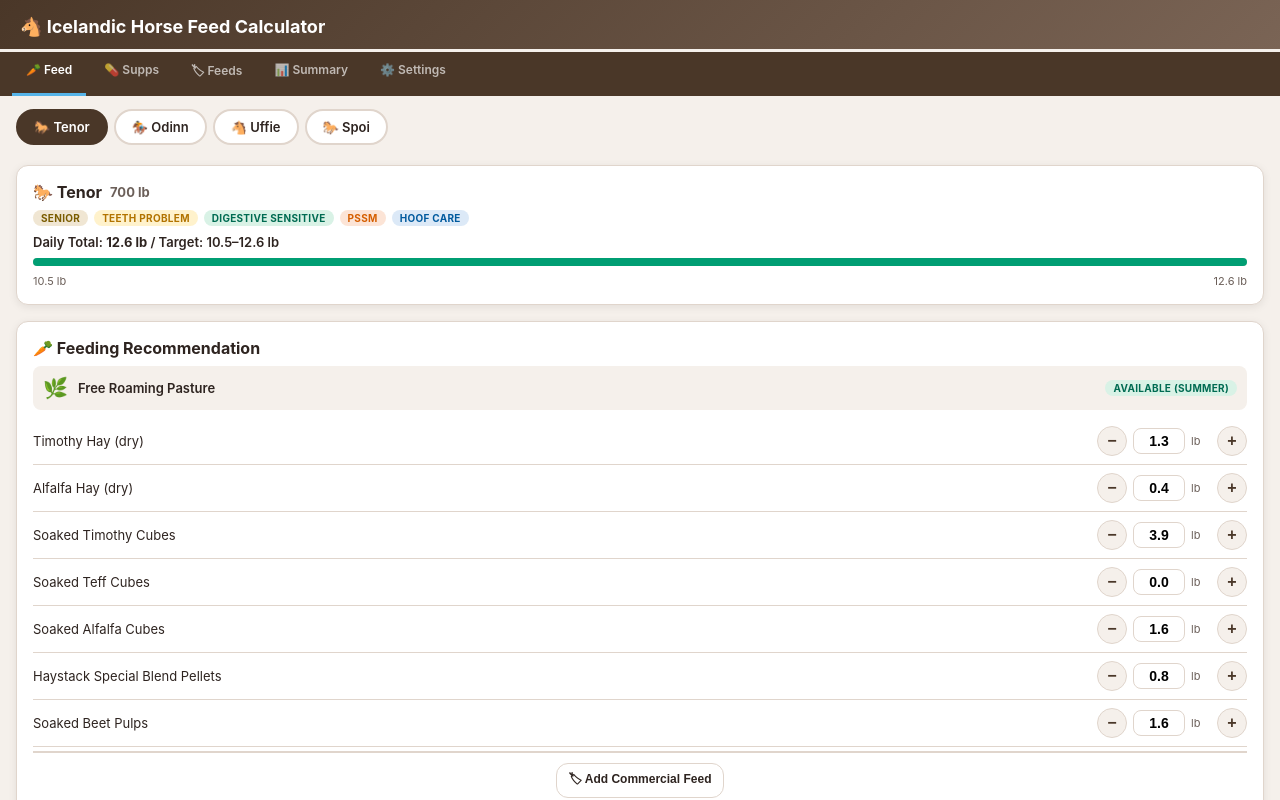
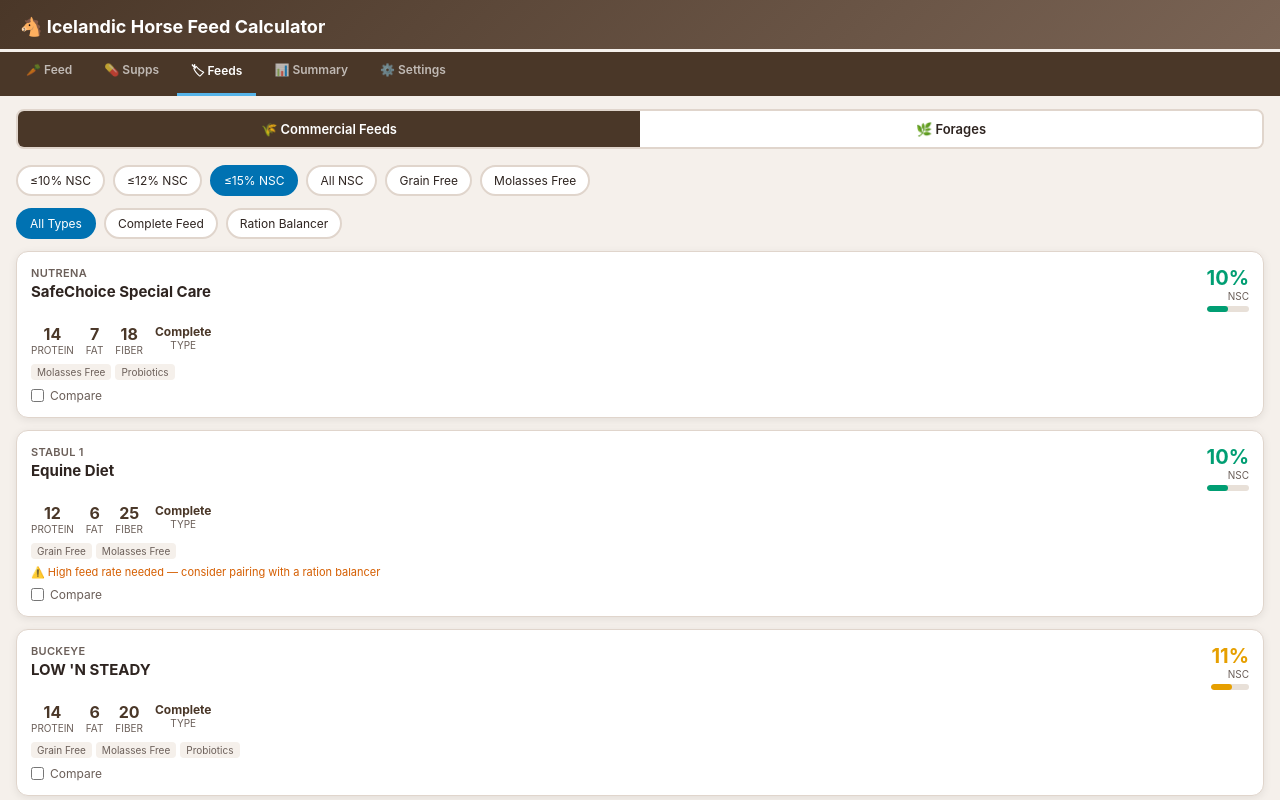
Before and after one commit to shuening/Icelandic-horse-feed-calculator, a plain HTML site: page index.html in a window 1280 px wide. Both pictures are taken after a click on the button "🏷 Add Commercial Feed". Shown: the top 800 px of the page. Drawn offline with Linux system fonts and the light colour scheme.

Commit message:
fix: Change/Add Commercial Feed buttons now properly switch tab and page

```diff
--- a/index.html
+++ b/index.html
@@ -543,6 +543,16 @@ render();
 function render(){
 ({recs:renderRecs,supps:renderSupps,feeds_db:renderFeedsDb,summary:renderSummary,logs:renderLogs,trends:renderTrends,settings:renderSettings})[selectedTab]();
 }
+function switchTab(tab){
+selectedTab=tab;
+document.querySelectorAll('.tab').forEach(x=>x.classList.remove('active'));
+const t=document.querySelector('.tab[data-tab="'+tab+'"]');
+if(t)t.classList.add('active');
+document.querySelectorAll('.page').forEach(p=>p.classList.remove('active'));
+document.getElementById('page-'+tab).classList.add('active');
+render();
+}
+window.switchTab=switchTab;
 
 // ── Render: Horse Tabs (reusable) ──
 function horseTabs(sel,onChange){
@@ -620,10 +630,10 @@ html+='<input type="number" step="0.1" min="0" max="50" value="'+cfVal.toFixed(1
 html+='<span class="unit">lb</span>';
 html+='<button onclick="adjFeed(\''+h.id+'\',\''+cfId+'\',0.5)">+</button>';
 html+='</div></div>';
-html+='<div style="text-align:right;margin-top:4px"><button class="btn btn-outline btn-sm" style="font-size:11px" onclick="selectedTab=\'feeds_db\';render()">Change →</button></div>';
+html+='<div style="text-align:right;margin-top:4px"><button class="btn btn-outline btn-sm" style="font-size:11px" onclick="switchTab(\'feeds_db\')">Change →</button></div>';
 } else {
 html+='<div style="border-top:2px solid var(--border);padding-top:10px;margin-top:4px;text-align:center">';
-html+='<button class="btn btn-outline btn-sm" onclick="selectedTab=\'feeds_db\';render()">🏷 Add Commercial Feed</button></div>';
+html+='<button class="btn btn-outline btn-sm" onclick="switchTab(\'feeds_db\')">🏷 Add Commercial Feed</button></div>';
 }
 html+='</div>';
 
```
